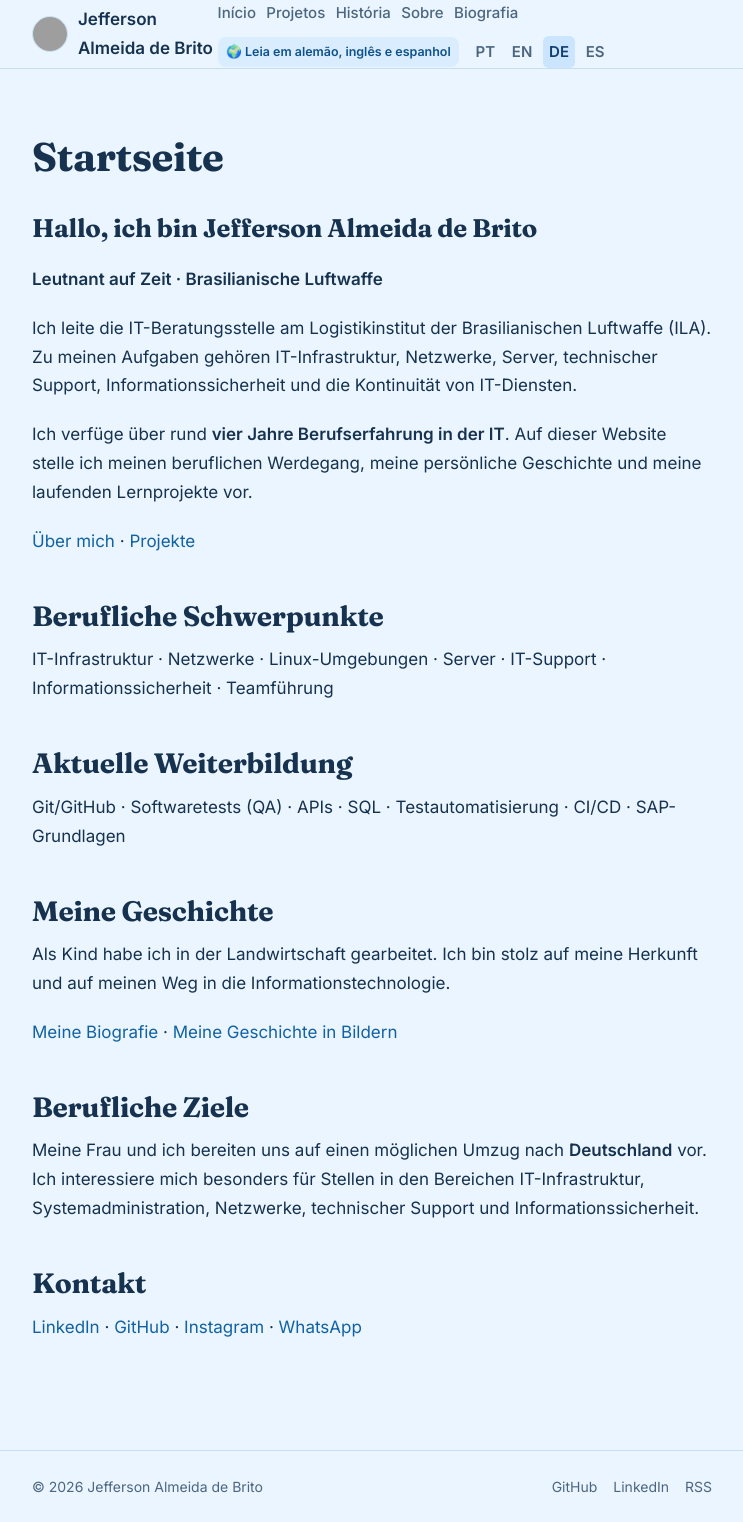
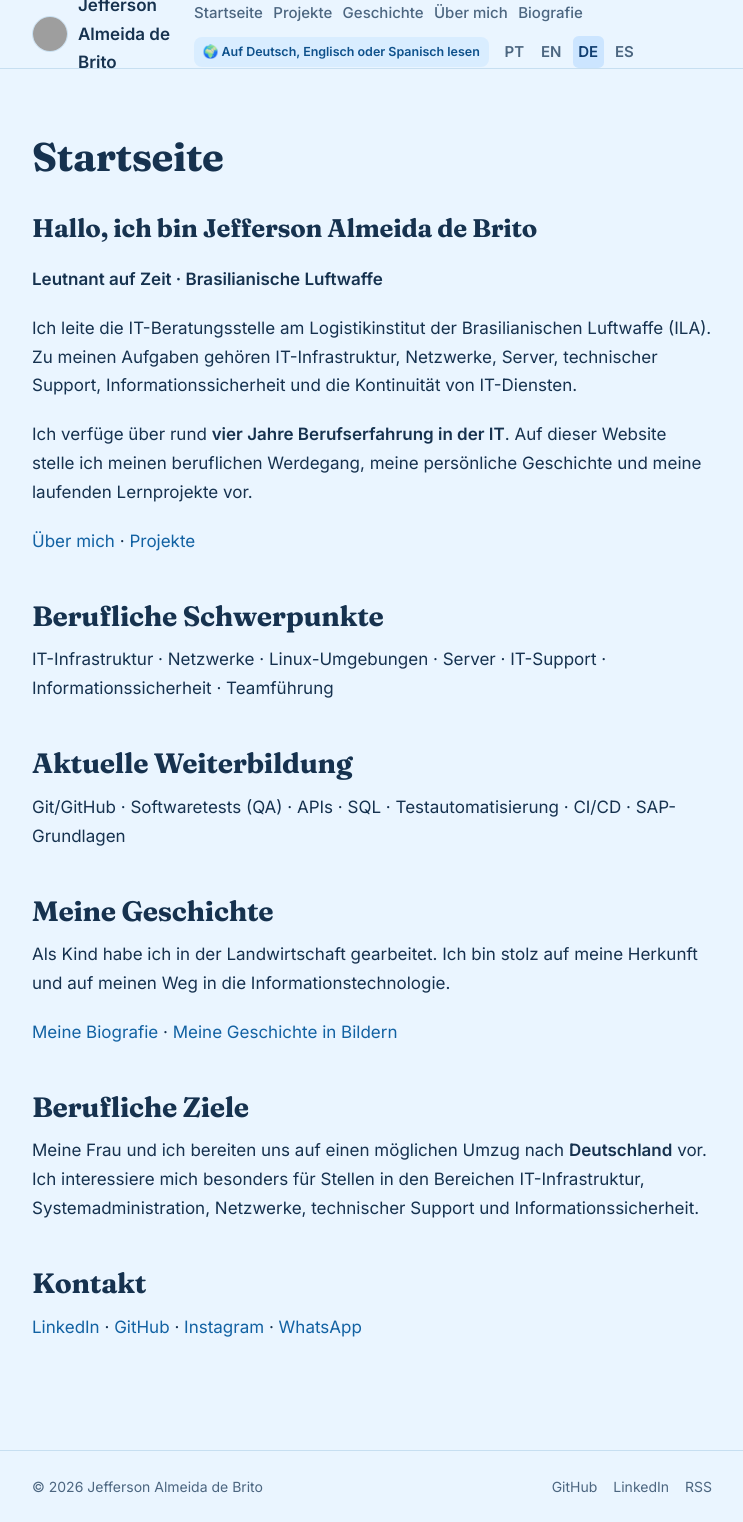
Before and after one commit to jeffersondk3/jeffersondk3.github.io, a Jekyll site: the page built from de/index.md, in a window 1280 px wide. Shown: the whole page, without its empty margins (268-1011 px from the left). Built offline with Jekyll 4.4.1, drawn with Linux system fonts in a browser that asks for light colours; grey boxes are pictures that could not be loaded.

Commit message:
Translate site navigation and multilingual notice by language

```diff
--- a/_includes/header.html
+++ b/_includes/header.html
@@ -4,13 +4,34 @@
       <img src="{{ site.author.avatar }}" alt="" class="brand-avatar" width="36" height="36">
       <span>{{ site.title }}</span>
     </a>
-    <nav class="nav">
-      <a href="{{ '/' | relative_url }}" {% if page.url == '/' %}aria-current="page"{% endif %}>Início</a>
-      <a href="{{ '/projetos/' | relative_url }}" {% if page.url == '/projetos/' %}aria-current="page"{% endif %}>Projetos</a>
-      <a href="{{ '/minha-historia/' | relative_url }}" {% if page.url == '/minha-historia/' %}aria-current="page"{% endif %}>História</a>
-      <a href="{{ '/sobre/' | relative_url }}" {% if page.url == '/sobre/' %}aria-current="page"{% endif %}>Sobre</a>
+    <nav class="nav" aria-label="Main navigation">
+      {% assign lng = page.lang | default: 'pt' %}
+      {% if lng == 'en' %}
+      <a href="{{ '/en/' | relative_url }}">Home</a>
+      <a href="{{ '/en/projects/' | relative_url }}">Projects</a>
+      <a href="{{ '/en/my-story/' | relative_url }}">Story</a>
+      <a href="{{ '/en/about/' | relative_url }}">About</a>
+      <a href="{{ '/en/biography/' | relative_url }}">Biography</a>
+      {% elsif lng == 'de' %}
+      <a href="{{ '/de/' | relative_url }}">Startseite</a>
+      <a href="{{ '/de/projekte/' | relative_url }}">Projekte</a>
+      <a href="{{ '/de/meine-geschichte/' | relative_url }}">Geschichte</a>
+      <a href="{{ '/de/ueber-mich/' | relative_url }}">Über mich</a>
+      <a href="{{ '/de/biografie/' | relative_url }}">Biografie</a>
+      {% elsif lng == 'es' %}
+      <a href="{{ '/es/' | relative_url }}">Inicio</a>
+      <a href="{{ '/es/proyectos/' | relative_url }}">Proyectos</a>
+      <a href="{{ '/es/mi-historia/' | relative_url }}">Historia</a>
+      <a href="{{ '/es/sobre-mi/' | relative_url }}">Sobre mí</a>
+      <a href="{{ '/es/biografia/' | relative_url }}">Biografía</a>
+      {% else %}
+      <a href="{{ '/' | relative_url }}">Início</a>
+      <a href="{{ '/projetos/' | relative_url }}">Projetos</a>
+      <a href="{{ '/minha-historia/' | relative_url }}">História</a>
+      <a href="{{ '/sobre/' | relative_url }}">Sobre</a>
       <a href="{{ '/biografia/' | relative_url }}">Biografia</a>
-      <span class="language-hint" aria-label="Leia em outros idiomas">🌍 Leia em alemão, inglês e espanhol</span>
+      {% endif %}
+      <span class="language-hint" aria-label="Choose a language">{% if lng == "en" %}🌍 Read in German, English or Spanish{% elsif lng == "de" %}🌍 Auf Deutsch, Englisch oder Spanisch lesen{% elsif lng == "es" %}🌍 Lee en alemán, inglés o español{% else %}🌍 Leia em alemão, inglês e espanhol{% endif %}</span>
       <span class="language-switch" aria-label="Idiomas">
         {% if page.lang == 'en' %}{% assign locale = 'en' %}{% elsif page.lang == 'de' %}{% assign locale = 'de' %}{% elsif page.lang == 'es' %}{% assign locale = 'es' %}{% else %}{% assign locale = 'pt' %}{% endif %}
         {% assign section = 'home' %}
```
